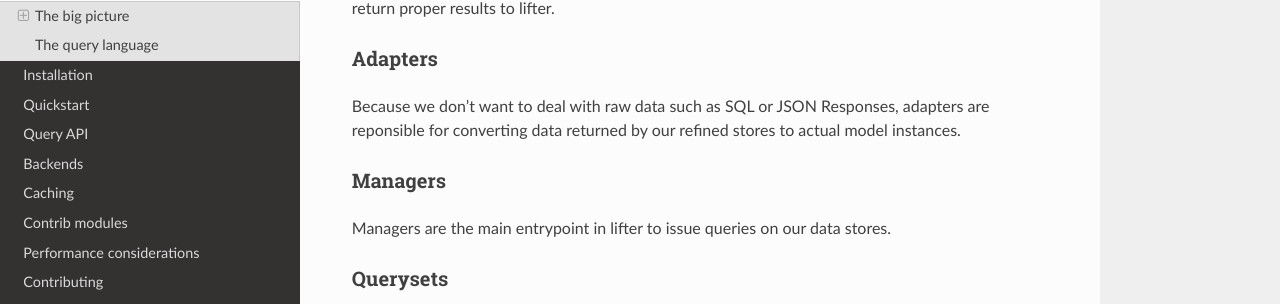
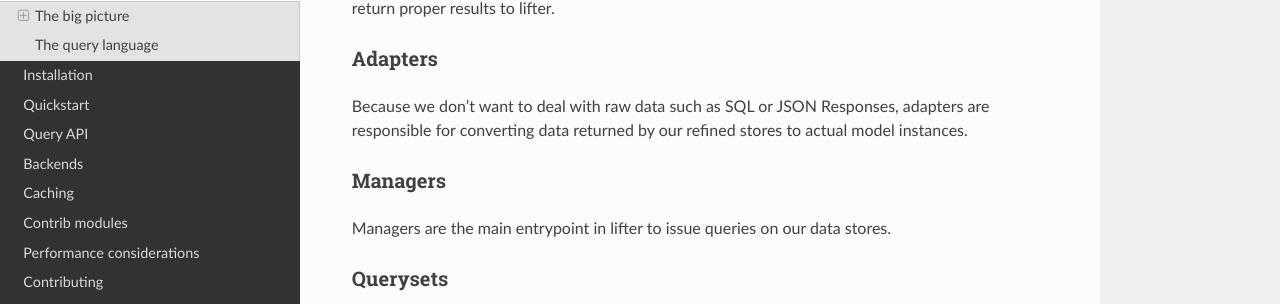
Before and after one commit to agateblue/lifter, a Sphinx documentation site: the page built from docs/overview.rst, in a window 1280 px wide and 900 px high, scrolled down 1257 px. Shown: the part 161-465 px from the top of the window. Built offline with Sphinx 7.4.7 and the Read the Docs theme 2.0.0, drawn with Linux system fonts in a browser that asks for light colours; some of the changed text lies outside the part shown.

Commit message:
docs: Fix a few typos
There are small typos in:
- docs/caching/index.rst
- docs/overview.rst
- docs/query.rst
- lifter/caches.py

Fixes:
- Should read `whether` rather than `wether`.
- Should read `translates` rather than `tranlates`.
- Should read `responsible` rather than `reponsible`.
- Should read `addressing` rather than `adressing`.
- Should read `across` rather than `accross`.

```diff
--- a/docs/caching/index.rst
+++ b/docs/caching/index.rst
@@ -27,7 +27,7 @@ Caching is configured on store creation, via the following API:
     store = http.RESTStore(identifier='my_store', cache=cache)
     manager = store.query(MyModel)
 
-You can use the same :py:class:`Cache` instance accross multiple store if you want, this won't lead to cache collisions.
+You can use the same :py:class:`Cache` instance across multiple store if you want, this won't lead to cache collisions.
 
 
 How does it work?
--- a/docs/overview.rst
+++ b/docs/overview.rst
@@ -48,7 +48,7 @@ to lifter.
 Adapters
 ********
 
-Because we don't want to deal with raw data such as SQL or JSON Responses, adapters are reponsible for converting
+Because we don't want to deal with raw data such as SQL or JSON Responses, adapters are responsible for converting
 data returned by our refined stores to actual model instances.
 
 Managers
--- a/docs/query.rst
+++ b/docs/query.rst
@@ -380,7 +380,7 @@ You can chain querysets at will using :py:func:`filter` and/or :py:func:`exclude
 
     manager.exclude(User.age == 34).filter(User.is_active == True).filter(User.has_beard == False)
 
-The previous example tranlates to:
+The previous example translates to:
 
 1. In all users, exclude then one where `age` equals 34
 2. Then, from the previous queryset, keep only active users
```
Also changed, not shown: other parts of docs/overview.rst (+1 -1 lines), 1 other file.
